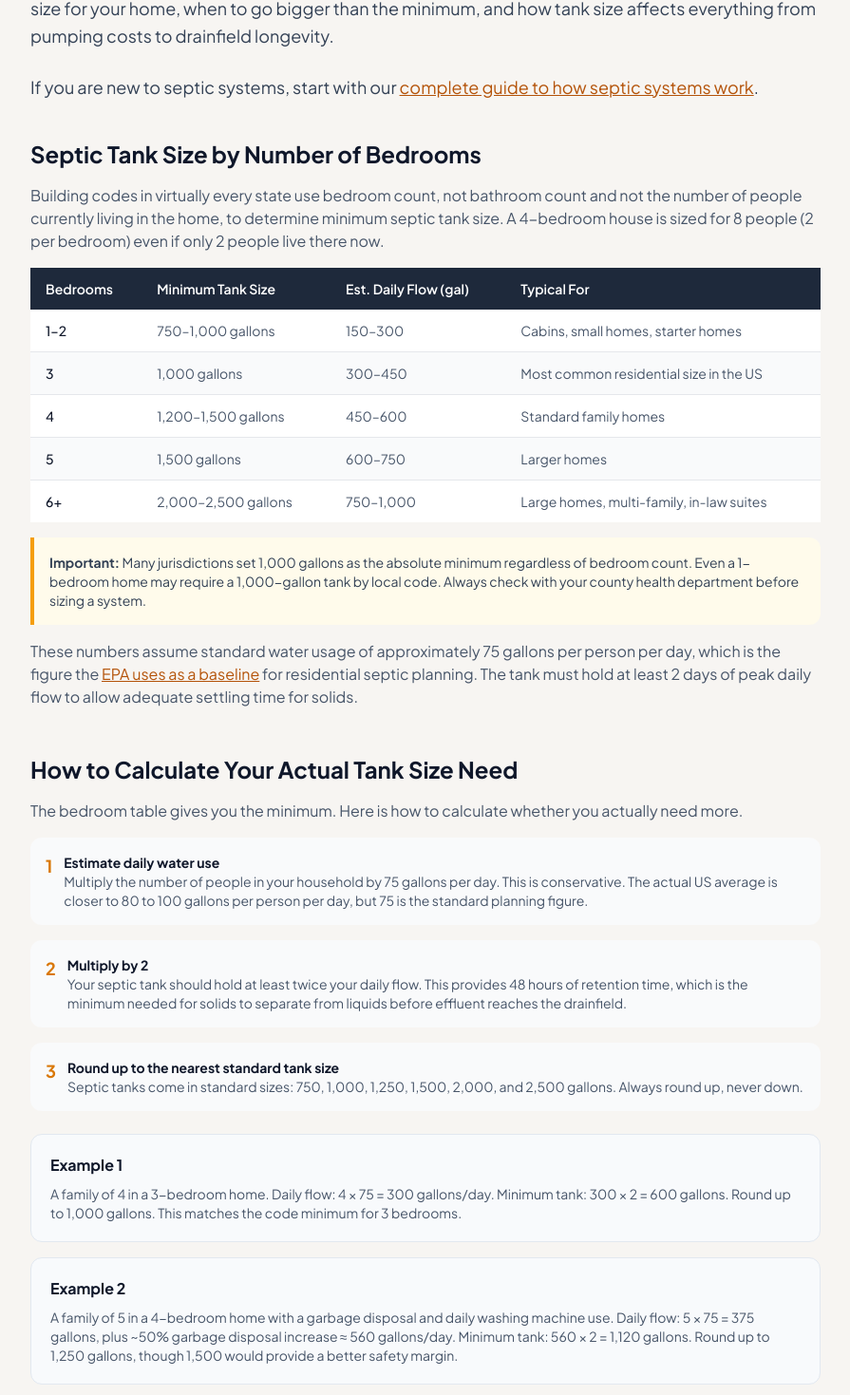
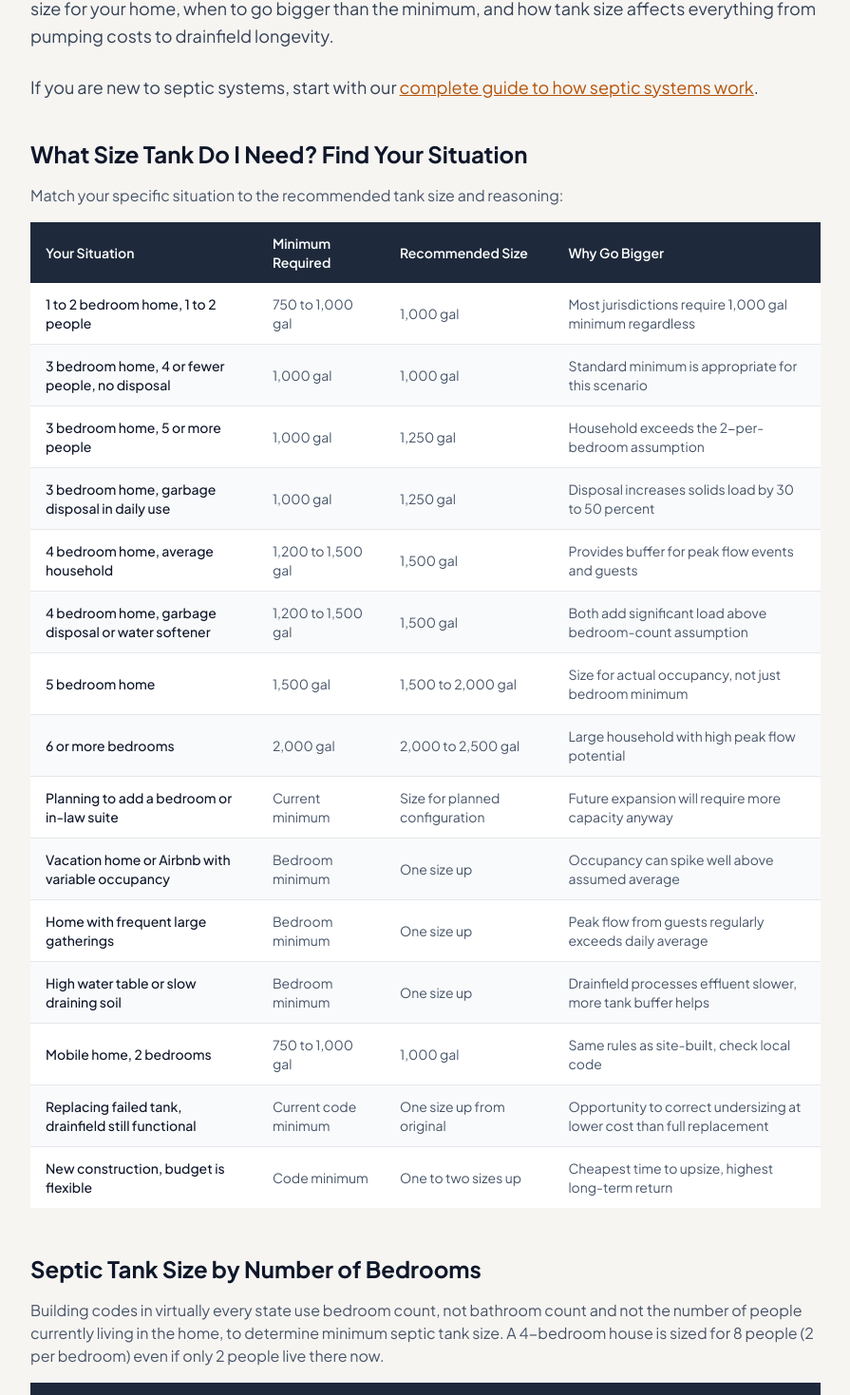
Before and after one commit to thebasementguide2026/theseptic.guide-, a Next.js app: page /guides/septic-tank-size-guide in a window 1280 px wide. Shown: the part 1067-2536 px from the top of the page at 95% size, without its empty margins (192-1087 px from the left). Built offline with nearby package versions, Linux system fonts and the light colour scheme.

Commit message:
Add What Size Tank Do I Need decision table on septic-tank-size-guide page

```diff
--- a/app/guides/septic-tank-size-guide/page.tsx
+++ b/app/guides/septic-tank-size-guide/page.tsx
@@ -94,6 +94,34 @@ export default function SepticTankSizeGuidePage() {
         <p className="text-lg text-slate-700 mb-6 leading-relaxed">Septic tank size is the liquid capacity of the underground tank that collects and begins treating household wastewater, measured in gallons, and it determines how long wastewater remains in the tank before exiting to the drainfield, how frequently the tank needs to be pumped, and whether the system can handle peak water use events without sending partially settled effluent into the drainfield. Tank size requirements are set by local health department regulations and are calculated primarily from bedroom count rather than the actual number of occupants, because bedrooms represent potential occupancy that the system must be designed to handle regardless of current use. Choosing a tank that is larger than the code minimum costs only a few hundred dollars more at installation but meaningfully reduces pumping frequency, extends drainfield life by improving effluent quality, and provides a buffer for the peak flow events that cause backups in undersized systems. No residential septic tank can be too large, only too small, making the decision of whether to upsize from the minimum one of the highest-return choices available during new installation or replacement.</p>
         <p className="text-lg text-slate-700 mb-6 leading-relaxed">A 1 to 2-bedroom home needs a 750 to 1,000-gallon tank. A 3-bedroom home needs 1,000 gallons. A 4-bedroom home needs 1,200 to 1,500 gallons. A 5-bedroom home needs 1,500 to 2,500 gallons. This guide explains exactly how septic tank sizing works, what determines the right size for your home, when to go bigger than the minimum, and how tank size affects everything from pumping costs to drainfield longevity.</p>
         <p className="text-lg text-slate-700 mb-10 leading-relaxed">If you are new to septic systems, start with our <Link href="/articles/complete-septic-guide" className="text-amber-700 underline hover:text-amber-900">complete guide to how septic systems work</Link>.</p>
+
+        {/* What Size Tank Do I Need? Find Your Situation */}
+        <section className="mb-12">
+          <h2 className="text-2xl font-bold text-slate-900 mb-4">What Size Tank Do I Need? Find Your Situation</h2>
+          <p className="text-slate-600 mb-4">Match your specific situation to the recommended tank size and reasoning:</p>
+          <div className="overflow-x-auto">
+            <table className="w-full border-collapse text-sm">
+              <thead><tr className="bg-slate-800 text-white"><th className="px-4 py-3 text-left font-semibold">Your Situation</th><th className="px-4 py-3 text-left font-semibold">Minimum Required</th><th className="px-4 py-3 text-left font-semibold">Recommended Size</th><th className="px-4 py-3 text-left font-semibold">Why Go Bigger</th></tr></thead>
+              <tbody className="divide-y divide-gray-200">
+                <tr className="bg-white"><td className="px-4 py-3 font-medium text-slate-900">1 to 2 bedroom home, 1 to 2 people</td><td className="px-4 py-3 text-slate-600">750 to 1,000 gal</td><td className="px-4 py-3 text-slate-600">1,000 gal</td><td className="px-4 py-3 text-slate-600">Most jurisdictions require 1,000 gal minimum regardless</td></tr>
+                <tr className="bg-gray-50"><td className="px-4 py-3 font-medium text-slate-900">3 bedroom home, 4 or fewer people, no disposal</td><td className="px-4 py-3 text-slate-600">1,000 gal</td><td className="px-4 py-3 text-slate-600">1,000 gal</td><td className="px-4 py-3 text-slate-600">Standard minimum is appropriate for this scenario</td></tr>
+                <tr className="bg-white"><td className="px-4 py-3 font-medium text-slate-900">3 bedroom home, 5 or more people</td><td className="px-4 py-3 text-slate-600">1,000 gal</td><td className="px-4 py-3 text-slate-600">1,250 gal</td><td className="px-4 py-3 text-slate-600">Household exceeds the 2-per-bedroom assumption</td></tr>
+                <tr className="bg-gray-50"><td className="px-4 py-3 font-medium text-slate-900">3 bedroom home, garbage disposal in daily use</td><td className="px-4 py-3 text-slate-600">1,000 gal</td><td className="px-4 py-3 text-slate-600">1,250 gal</td><td className="px-4 py-3 text-slate-600">Disposal increases solids load by 30 to 50 percent</td></tr>
+                <tr className="bg-white"><td className="px-4 py-3 font-medium text-slate-900">4 bedroom home, average household</td><td className="px-4 py-3 text-slate-600">1,200 to 1,500 gal</td><td className="px-4 py-3 text-slate-600">1,500 gal</td><td className="px-4 py-3 text-slate-600">Provides buffer for peak flow events and guests</td></tr>
+                <tr className="bg-gray-50"><td className="px-4 py-3 font-medium text-slate-900">4 bedroom home, garbage disposal or water softener</td><td className="px-4 py-3 text-slate-600">1,200 to 1,500 gal</td><td className="px-4 py-3 text-slate-600">1,500 gal</td><td className="px-4 py-3 text-slate-600">Both add significant load above bedroom-count assumption</td></tr>
+                <tr className="bg-white"><td className="px-4 py-3 font-medium text-slate-900">5 bedroom home</td><td className="px-4 py-3 text-slate-600">1,500 gal</td><td className="px-4 py-3 text-slate-600">1,500 to 2,000 gal</td><td className="px-4 py-3 text-slate-600">Size for actual occupancy, not just bedroom minimum</td></tr>
+                <tr className="bg-gray-50"><td className="px-4 py-3 font-medium text-slate-900">6 or more bedrooms</td><td className="px-4 py-3 text-slate-600">2,000 gal</td><td className="px-4 py-3 text-slate-600">2,000 to 2,500 gal</td><td className="px-4 py-3 text-slate-600">Large household with high peak flow potential</td></tr>
+                <tr className="bg-white"><td className="px-4 py-3 font-medium text-slate-900">Planning to add a bedroom or in-law suite</td><td className="px-4 py-3 text-slate-600">Current minimum</td><td className="px-4 py-3 text-slate-600">Size for planned configuration</td><td className="px-4 py-3 text-slate-600">Future expansion will require more capacity anyway</td></tr>
+                <tr className="bg-gray-50"><td className="px-4 py-3 font-medium text-slate-900">Vacation home or Airbnb with variable occupancy</td><td className="px-4 py-3 text-slate-600">Bedroom minimum</td><td className="px-4 py-3 text-slate-600">One size up</td><td className="px-4 py-3 text-slate-600">Occupancy can spike well above assumed average</td></tr>
+                <tr className="bg-white"><td className="px-4 py-3 font-medium text-slate-900">Home with frequent large gatherings</td><td className="px-4 py-3 text-slate-600">Bedroom minimum</td><td className="px-4 py-3 text-slate-600">One size up</td><td className="px-4 py-3 text-slate-600">Peak flow from guests regularly exceeds daily average</td></tr>
+                <tr className="bg-gray-50"><td className="px-4 py-3 font-medium text-slate-900">High water table or slow draining soil</td><td className="px-4 py-3 text-slate-600">Bedroom minimum</td><td className="px-4 py-3 text-slate-600">One size up</td><td className="px-4 py-3 text-slate-600">Drainfield processes effluent slower, more tank buffer helps</td></tr>
+                <tr className="bg-white"><td className="px-4 py-3 font-medium text-slate-900">Mobile home, 2 bedrooms</td><td className="px-4 py-3 text-slate-600">750 to 1,000 gal</td><td className="px-4 py-3 text-slate-600">1,000 gal</td><td className="px-4 py-3 text-slate-600">Same rules as site-built, check local code</td></tr>
+                <tr className="bg-gray-50"><td className="px-4 py-3 font-medium text-slate-900">Replacing failed tank, drainfield still functional</td><td className="px-4 py-3 text-slate-600">Current code minimum</td><td className="px-4 py-3 text-slate-600">One size up from original</td><td className="px-4 py-3 text-slate-600">Opportunity to correct undersizing at lower cost than full replacement</td></tr>
+                <tr className="bg-white"><td className="px-4 py-3 font-medium text-slate-900">New construction, budget is flexible</td><td className="px-4 py-3 text-slate-600">Code minimum</td><td className="px-4 py-3 text-slate-600">One to two sizes up</td><td className="px-4 py-3 text-slate-600">Cheapest time to upsize, highest long-term return</td></tr>
+              </tbody>
+            </table>
+          </div>
+        </section>
 
         {/* Size by Bedrooms */}
         <section className="mb-12">
```
